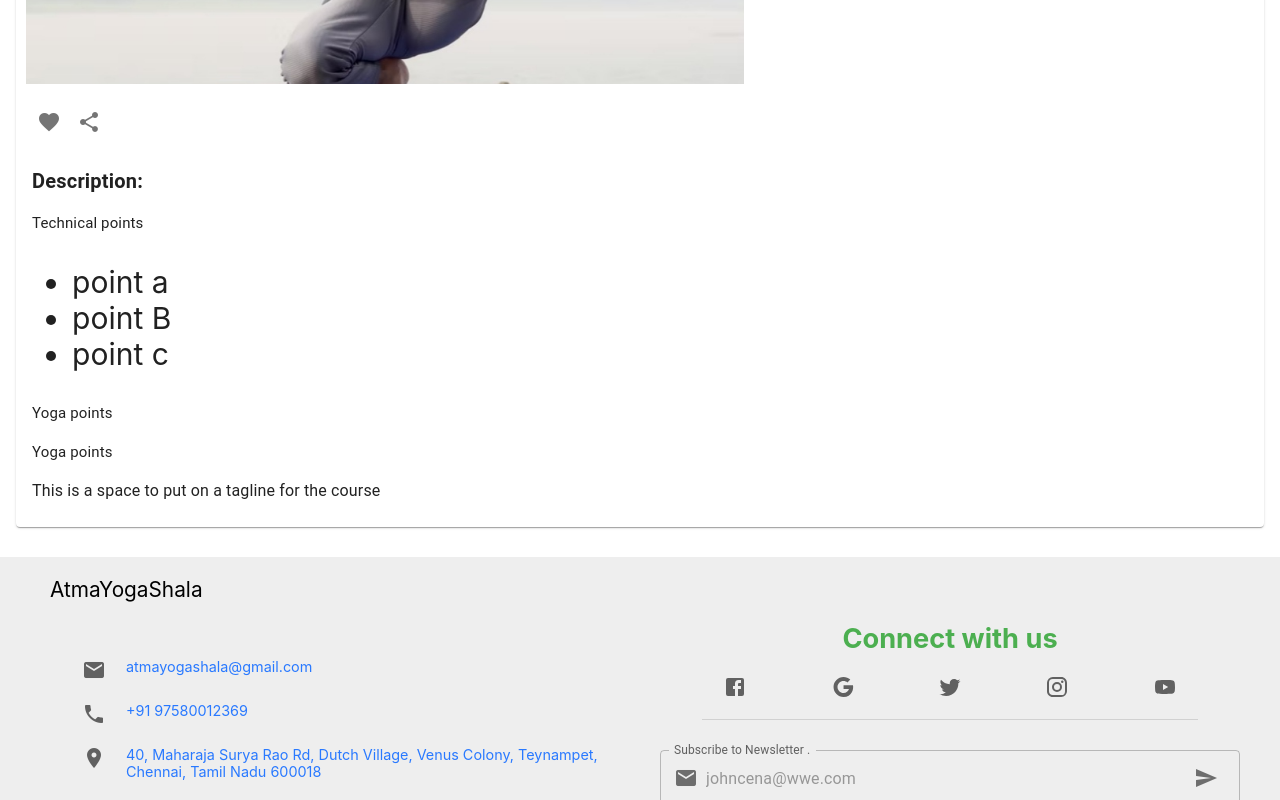
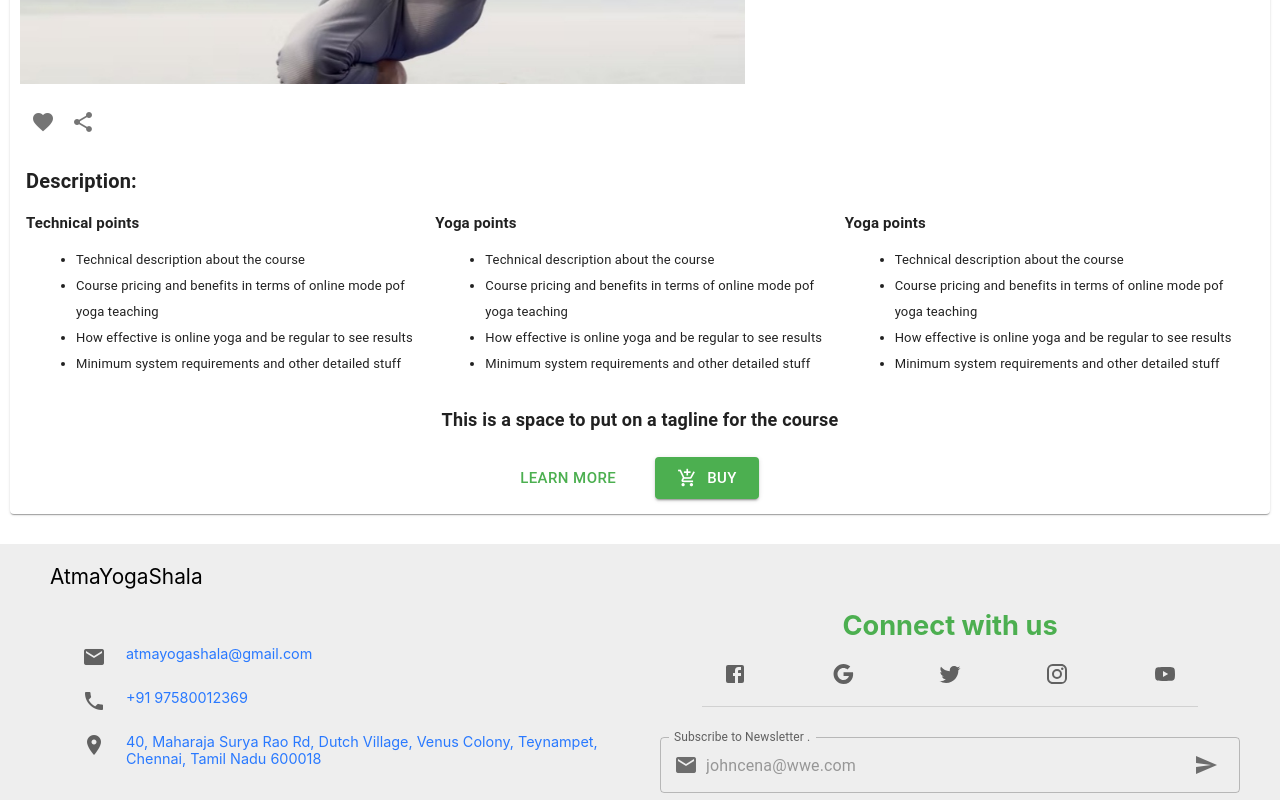
Before and after one commit to amankrokx/atmayogashala-react, a React (Create React App) app: page /cou1 in a window 1280 px wide. Shown: the part 517-1317 px from the top of the page. Built offline with nearby package versions, Linux system fonts and the light colour scheme; no server answers.

Commit message:
prod_desc page review

```diff
--- a/src/components/Description/index.js
+++ b/src/components/Description/index.js
@@ -11,7 +11,7 @@ import IconButton from '@mui/material/IconButton';
 import Typography from '@mui/material/Typography';
 import Chip from "@mui/material/Chip"
 import Rating from "@mui/material/Rating"
-
+import Button from "@mui/material/Button"
 
 const ExpandMore = styled((props) => {
   const { expand, ...other } = props;
@@ -37,20 +37,6 @@ export default function RecipeReviewCard(props) {
         margin: '10px',
         fontSize: '30px',
      }}>
-      {/* <CardHeader
-        avatar={
-          <Avatar sx={{ bgcolor: '#000000' }} aria-label="recipe">
-            I
-          </Avatar>
-        }
-        action={
-          <IconButton aria-label="settings">
-            <span className='material-icons'>more_vert</span>
-          </IconButton>
-        }
-        title={props.info.title}
-        subheader={props.info.date}
-      /> */}
 
       <Typography style={{margin: 10}}>
         <Chip
@@ -113,9 +99,9 @@ export default function RecipeReviewCard(props) {
         </CardContent>
       </div>
 
-      <CardActions disableSpacing style={{justifyContent: 'space around', marginLeft: 5}}>
+      <CardActions disableSpacing style={{justifyContent: 'space around', marginLeft: 5,}}>
         <IconButton aria-label="add to favorites">
-          <span className='material-icons'>favorite</span>
+          <span className='material-icons' style={{color: ""}}>favorite</span>
         </IconButton>
         <IconButton aria-label="share">
           <span className='material-icons'>share</span>
@@ -123,24 +109,76 @@ export default function RecipeReviewCard(props) {
       </CardActions>
         <CardContent>
           <Typography paragraph style={{fontSize: 20, fontWeight: 'bold'}}>Description: </Typography>
-          <Typography paragraph style={{fontSize: 15}}>
+
+          <div style={{
+            display: 'flex',
+            flexDirection: 'row',
+            alignItems: 'center',
+            justifyContent: 'space-between'
+          }}>
+            <Typography paragraph style={{fontSize: 15, fontWeight: 700}}>
               {props.info.description2}
-          </Typography>
-          <ul>
+              <ul style={{
+              fontSize: 13,
+                fontWeight: 400,
+              textAlign: 'left',
+              marginLeft: 10,
+              lineHeight: 2,
+              }}>
                 {props.info.des2.map((values, index, array) => <li key={index}>
                   {values}
                 </li>)}
               </ul>
-          <Typography paragraph style={{fontSize: 15}}>
+            </Typography>
+
+            <Typography paragraph style={{fontSize: 15, fontWeight: 700}}>
               {props.info.description3}
+              <ul style={{
+                fontSize: 13,
+                fontWeight: 400,
+                textAlign: 'left',
+                marginLeft: 10,
+                lineHeight: 2,
+              }}>
+                {props.info.des3.map((values, index, array) => <li key={index}>
+                  {values}
+                </li>)}
+              </ul>
             </Typography>
-          <Typography paragraph style={{fontSize: 15}}>
+
+            <Typography paragraph style={{fontSize: 15, fontWeight: 700}}>
               {props.info.description3}
+              <ul style={{
+                fontSize: 13,
+                fontWeight: 400,
+                textAlign: 'left',
+                marginLeft: 10,
+                lineHeight: 2,
+              }}>
+                {props.info.des3.map((values, index, array) => <li key={index}>
+                  {values}
+                </li>)}
+              </ul>
             </Typography>
-          <Typography style={{alignSelf: 'center'}}>
+          </div>
+
+
+          <Typography style={{alignSelf: 'center', textAlign: 'center', fontSize: 18, fontWeight: 700}}>
             {props.info.tagline}
           </Typography>
         </CardContent>
+
+        <CardActions style={{ justifyContent: "center", paddingRight: 20, paddingBottom: 15 }}>
+            <Button size="large" style={{ marginRight: 20 }}>
+              Learn More
+            </Button>
+            <Button size="large" variant="contained">
+                <span className="material-icons" style={{ fontSize: 20, marginRight: 10 }}>
+                    add_shopping_cart
+                </span>
+                Buy
+            </Button>
+        </CardActions>
     </Card>
   );
 }
--- a/src/pages/Prod_description.js
+++ b/src/pages/Prod_description.js
@@ -23,10 +23,17 @@ function Prod_description() {
                 photo: pp,
                 title: "Fit Yogi",
                 date: "23/23/2023",
-                description1: "Something as description about the course to be included here for the card .",
+                description1: "Something as description about the course to be included here for the card . Buy this course and improve your body and mind in terns of everything. One minute ten breadth is a wondreful fun act yoga for quic recapture of your Body and mind state.",
                 description2: "Technical points",
-                des2: ["point a", "point B", "point c"],
+                des2: ["Technical description about the course",
+                "Course pricing and benefits in terms of online mode pof yoga teaching",
+                "How effective is online yoga and be regular to see results",
+                "Minimum system requirements and other detailed stuff"],
                 description3: "Yoga points",
+                des3: ["Technical description about the course",
+                "Course pricing and benefits in terms of online mode pof yoga teaching",
+                "How effective is online yoga and be regular to see results",
+                "Minimum system requirements and other detailed stuff"],
                 tagline: "This is a space to put on a tagline for the course",
                 rating: 4.5,
                 price: 1999,
```
Lines whose indentation alone changed are shown as unchanged.
